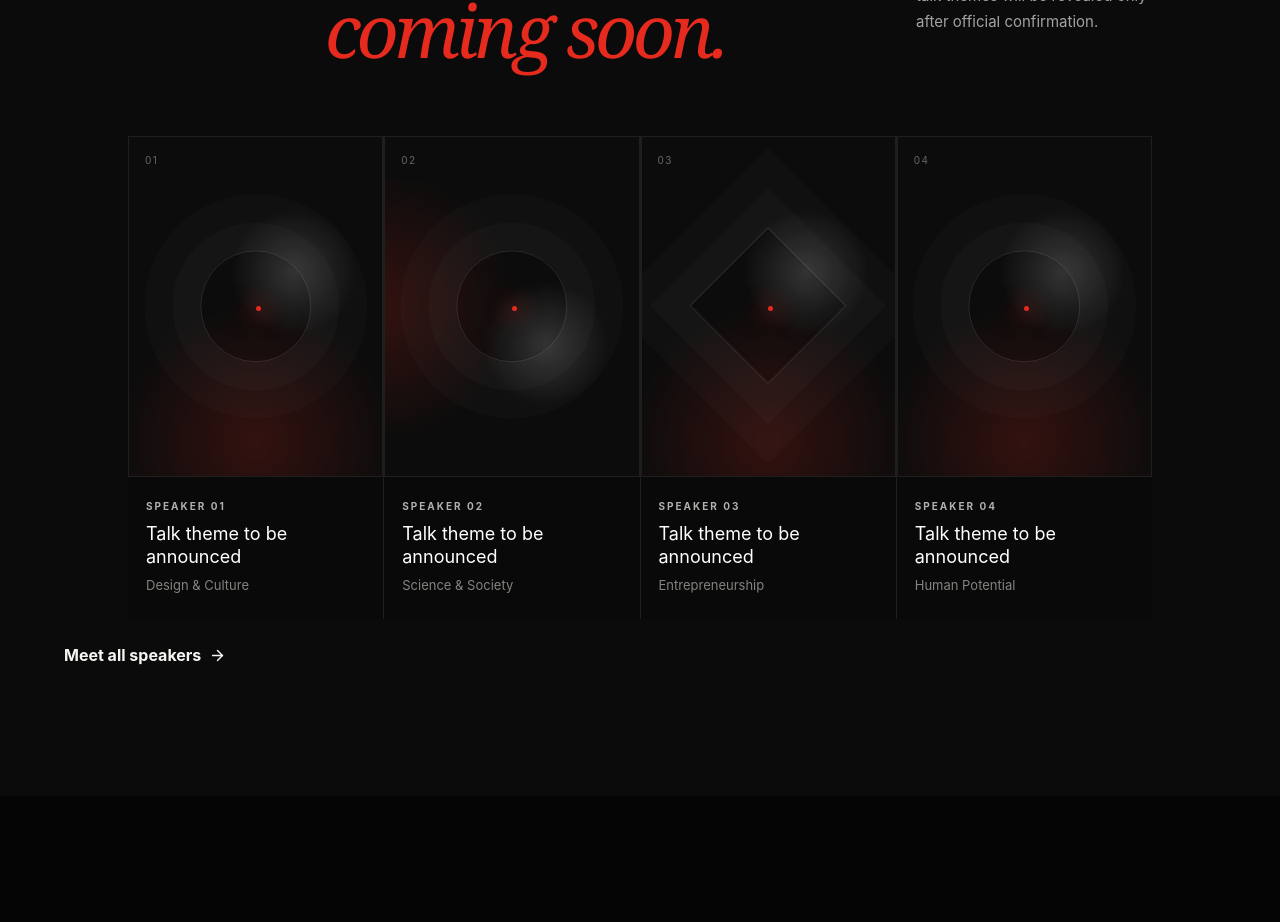
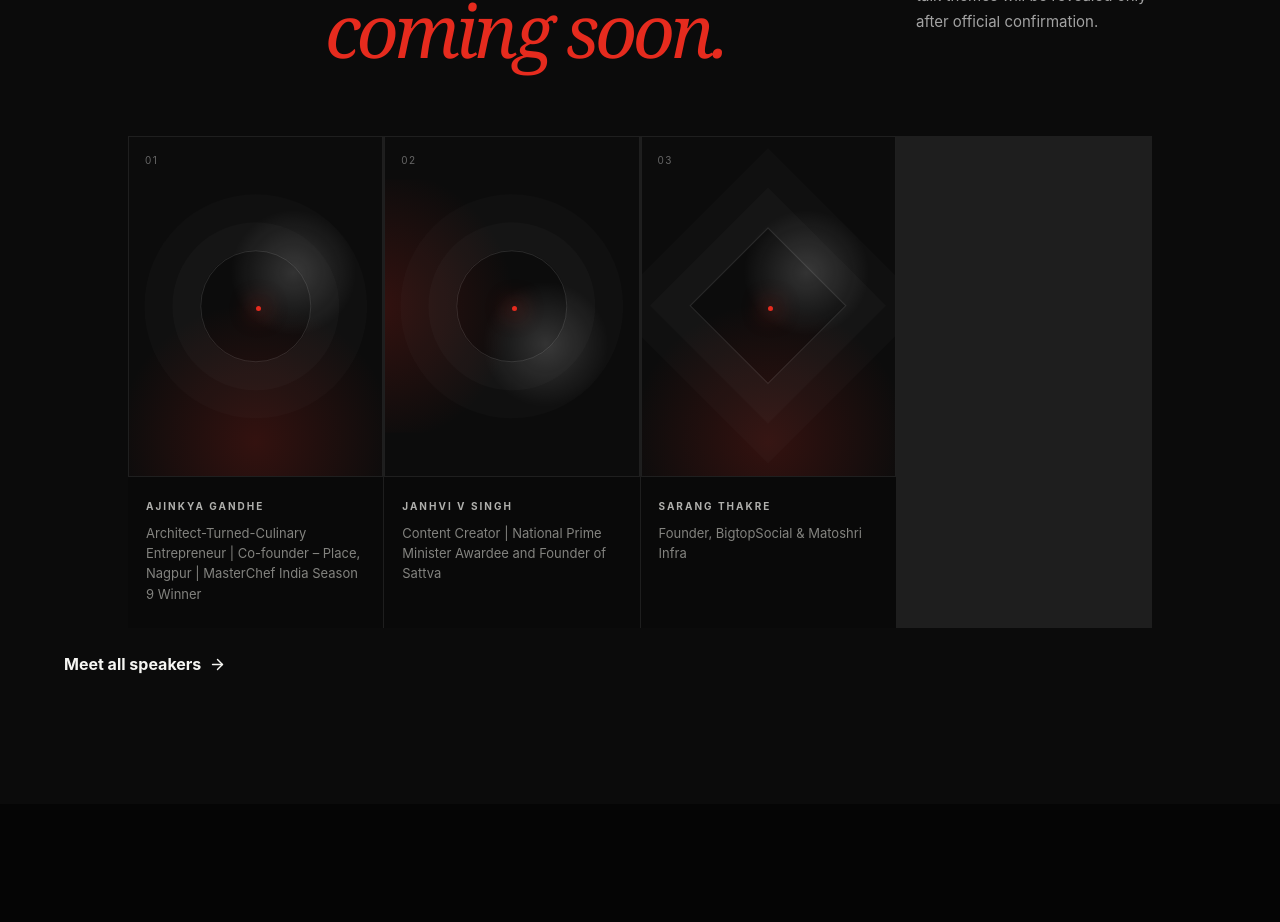
Before and after one commit to karanbaghele/tedxghrcemn-2026-site, a Next.js app: page / in a window 1280 px wide. Shown: the part 2660-3582 px from the top of the page. Built offline with nearby package versions, Linux system fonts and the light colour scheme.

Commit message:
Announce 2026 TEDxGHRCEMN speakers

```diff
--- a/data/site.ts
+++ b/data/site.ts
@@ -27,14 +27,29 @@ export const navItems = [
 
 export const secondaryNav = [["Partners", "/partners"], ["FAQs", "/faqs"]] as const;
 
-export const speakers = Array.from({ length: 8 }, (_, index) => ({
-  id: `speaker-${String(index + 1).padStart(2, "0")}`,
-  name: `Speaker ${String(index + 1).padStart(2, "0")}`,
-  field: ["Design & Culture", "Science & Society", "Entrepreneurship", "Human Potential"][index % 4],
-  talk: "Talk theme to be announced",
-  bio: "The speaker biography, designation and organisation will appear here after the official announcement.",
-  timing: "Session timing • Provisional",
-}));
+export const speakers = [
+  {
+    id: "ajinkya-gandhe",
+    name: "Ajinkya Gandhe",
+    field: "Architect-Turned-Culinary Entrepreneur | Co-founder – Place, Nagpur | MasterChef India Season 9 Winner",
+    bio: "Ajinkya Gandhe blends architecture and culinary creativity to craft memorable food experiences. From Goa's cafés and supper clubs to Place in Nagpur, his journey reflects innovation, passion and design. In 2026, he and his brother Vikram made history as the first sibling duo to win MasterChef India.",
+    image: "/speakers/ajinkya-gandhe.jpeg",
+  },
+  {
+    id: "janhvi-v-singh",
+    name: "Janhvi V Singh",
+    field: "Content Creator | National Prime Minister Awardee and Founder of Sattva",
+    bio: "Janhvi V Singh is a notable Indian content creator known for promoting culture, scriptures, and sarees, earning the title \"arși air\" creator. She gained national recognition when Prime Minister Narendra Modi awarded her the Heritage Icon of the Year Award at the National Creators Awards in March 2024. Additionally, she founded Sattva Sangha, a community organization focused on Indian culture, heritage, and spirituality.",
+    image: "/speakers/janhvi-v-singh.jpeg",
+  },
+  {
+    id: "sarang-thakre",
+    name: "Sarang Thakre",
+    field: "Founder, BigtopSocial & Matoshri Infra",
+    bio: "Sarang Thakre is an entrepreneur, digital marketing strategist, and educator based in Nagpur. As the founder of BigtopSocial and Matoshri Infra, he works at the intersection of business growth, digital strategy, and social impact. With expertise in digital execution, performance-driven marketing, and education, Sarang continues to help businesses and individuals turn ideas and potential into meaningful outcomes.",
+    image: "/speakers/sarang-thakre.jpeg",
+  },
+] as const;
 
 export const activities = [
   { title: "Beyond Build", category: "Pre-Fest Experience", description: "A paid, in-person team experience held on the day before the TEDxGHRCEMN Main Event.", dateTime: "8 September 2026 • 10:00 AM–6:00 PM IST", venue: "B-107, B Block, GHRCEMN", eligibility: "Teams of 2–4 participants", price: "₹99", registrationUrl: "https://konfhub.com/beyondbuild" },
@@ -133,7 +148,7 @@ export const faqs = [
 export const routeMeta: Record<string, { title: string; description: string }> = {
   about: { title: "About", description: "The story, purpose and context behind TEDxGHRCEMN." },
   event: { title: "Event", description: "Explore the two-day TEDxGHRCEMN experience and provisional schedule." },
-  speakers: { title: "Speakers", description: "Meet the voices taking the TEDxGHRCEMN stage. Announcements coming soon." },
+  speakers: { title: "Speakers", description: "Meet the announced speakers taking the TEDxGHRCEMN stage in 2026." },
   activities: { title: "Activities", description: "Discover workshops and the student competition at the Pre-Fest." },
   team: { title: "Team", description: "Meet the public organising team behind TEDxGHRCEMN." },
   partners: { title: "Partners", description: "Institutional support and partnership opportunities for TEDxGHRCEMN." },
```
